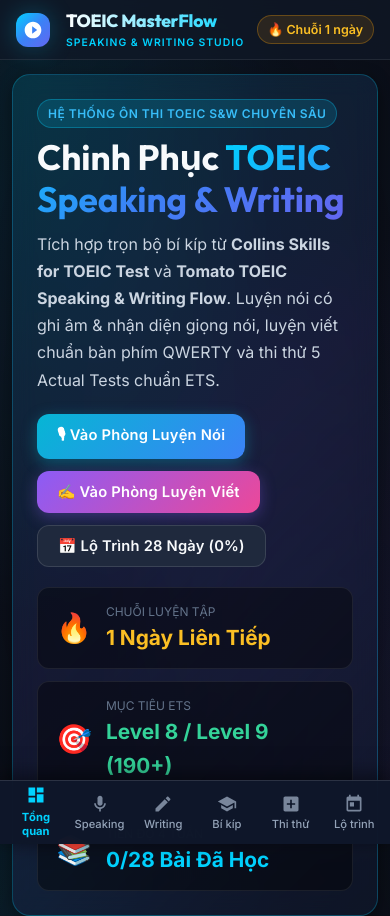
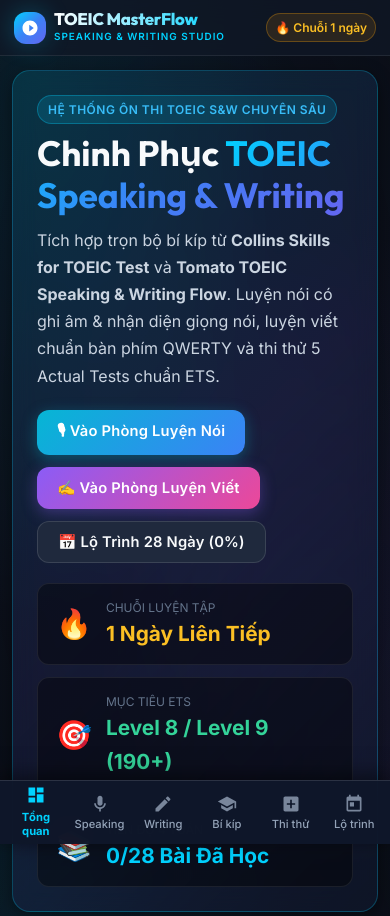
Before and after one commit to NVKhang2802/toeic-masterflow, a plain HTML site: page index.html in a window 390 px wide. Shown: the top 916 px of the page. Drawn offline with Linux system fonts and the light colour scheme.

Commit message:
fix(css): ensure top nav hidden on mobile and header fits small screens

```diff
--- a/css/layout.css
+++ b/css/layout.css
@@ -213,36 +213,42 @@
 @media (max-width: 768px) {
   /* Hide crowded top nav menu on mobile */
   .app-header .nav-menu {
-    display: none;
+    display: none !important;
   }
 
   .app-header {
-    height: 60px;
-    padding: 0 16px;
+    height: 56px;
+    padding: 0 14px;
+  }
+
+  .brand-section {
+    gap: 8px;
   }
 
   .brand-logo {
-    width: 34px;
-    height: 34px;
+    width: 32px;
+    height: 32px;
   }
 
   .brand-logo svg {
-    width: 20px;
-    height: 20px;
+    width: 18px;
+    height: 18px;
   }
 
   .brand-name {
-    font-size: 1.1rem;
+    font-size: 1.05rem;
     letter-spacing: -0.3px;
+    line-height: 1.1;
   }
 
   .brand-tag {
-    font-size: 0.65rem;
+    font-size: 0.62rem;
   }
 
   .streak-pill {
-    padding: 4px 10px;
-    font-size: 0.78rem;
+    padding: 4px 8px;
+    font-size: 0.75rem;
+    white-space: nowrap;
   }
 
   /* Show Sleek Native Mobile Bottom Navigation Bar */
```
